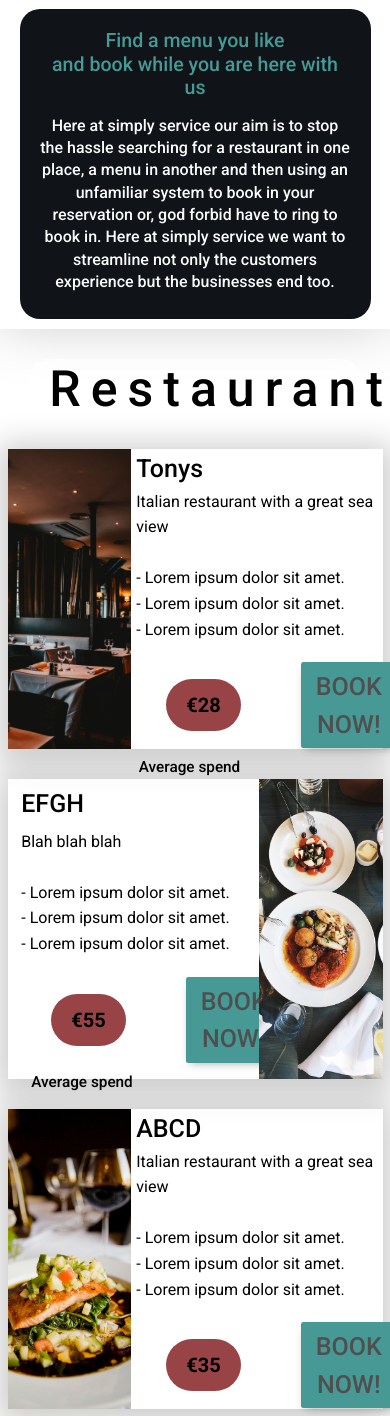
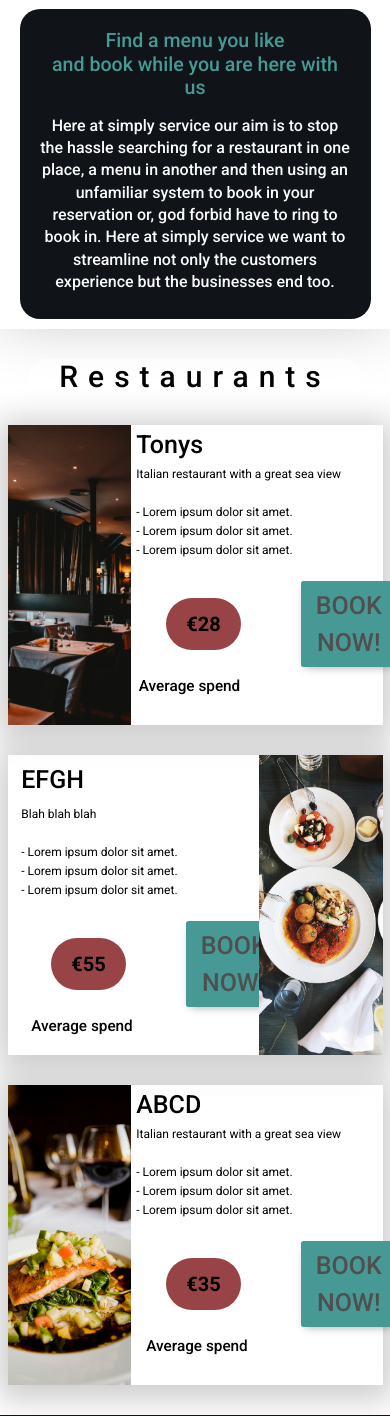
Before and after one commit to EeeBeeDee/simply-service, a Django app: page / in a window 390 px wide; the page is wider, and only the part inside the window is pictured. Shown: the part 845-2261 px from the top of that part. Run offline with Django 3.2, Linux system fonts and the light colour scheme; some libraries are stand-ins or nearby versions.

Commit message:
Add media queries for restaurant cards

```diff
--- a/static/style.css
+++ b/static/style.css
@@ -59,6 +59,10 @@
 
 /* Hero */
 
+main {
+  width: 100%;
+}
+
 .hero-container {
     height: 100vh;
     width: 100%;
@@ -70,6 +74,7 @@
 }
 
 .hero-img {
+  width: 100%;
     display: inline-block;
     object-fit: cover;
 }
@@ -237,6 +242,7 @@
 }
 
 .blurb {
+  width: 100%;
   display: flex;
   flex-direction: column;
   justify-content: center;
@@ -543,6 +549,7 @@
 }
 
 /* Media quires */
+
 @media screen and (min-width: 640px) {
 
     .hero {
@@ -554,3 +561,15 @@
     }
 
 }
+
+@media screen and (width < 500px) {
+
+  /* restaurants */
+   .title {
+    font-size: 3rem;
+   }
+
+  .restaurant-blurb p {
+    font-size: 1.2rem;
+  }
+}
```
